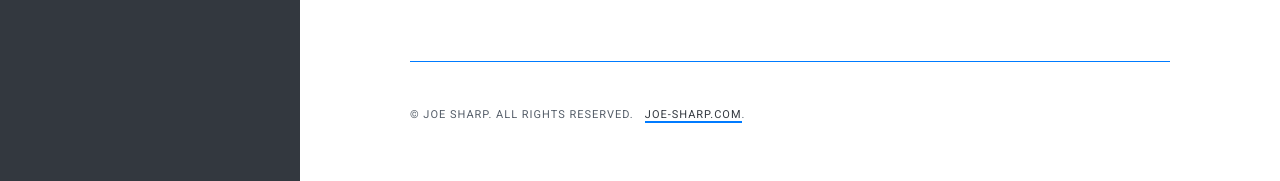
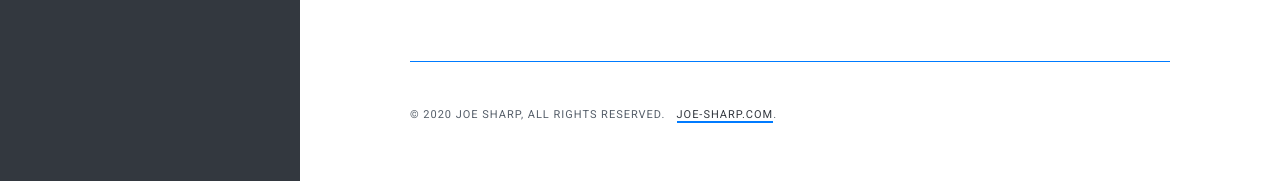
Before and after one commit to joe-sharp/joe-sharp.github.io, a Jekyll site: the page built from _posts/2020-11-26-using-jekyll-for-creating-a-personal-blog.md, in a window 1280 px wide and 900 px high, scrolled down 1177 px. Shown: the part 716-897 px from the top of the window. Built offline with Jekyll 4.4.1, drawn with Linux system fonts in a browser that asks for light colours.

Commit message:
Update Copyright

```diff
--- a/_config.yml
+++ b/_config.yml
@@ -35,7 +35,7 @@ header:
   has_nav: true
   has_social: true
 footer:
-  content: '&copy; Joe Sharp. All rights reserved.'
+  content: '&copy; 2020 Joe Sharp, all rights reserved.'
   links:
     - text: joe-sharp.com
       url: 'https://joe-sharp.com'
```
